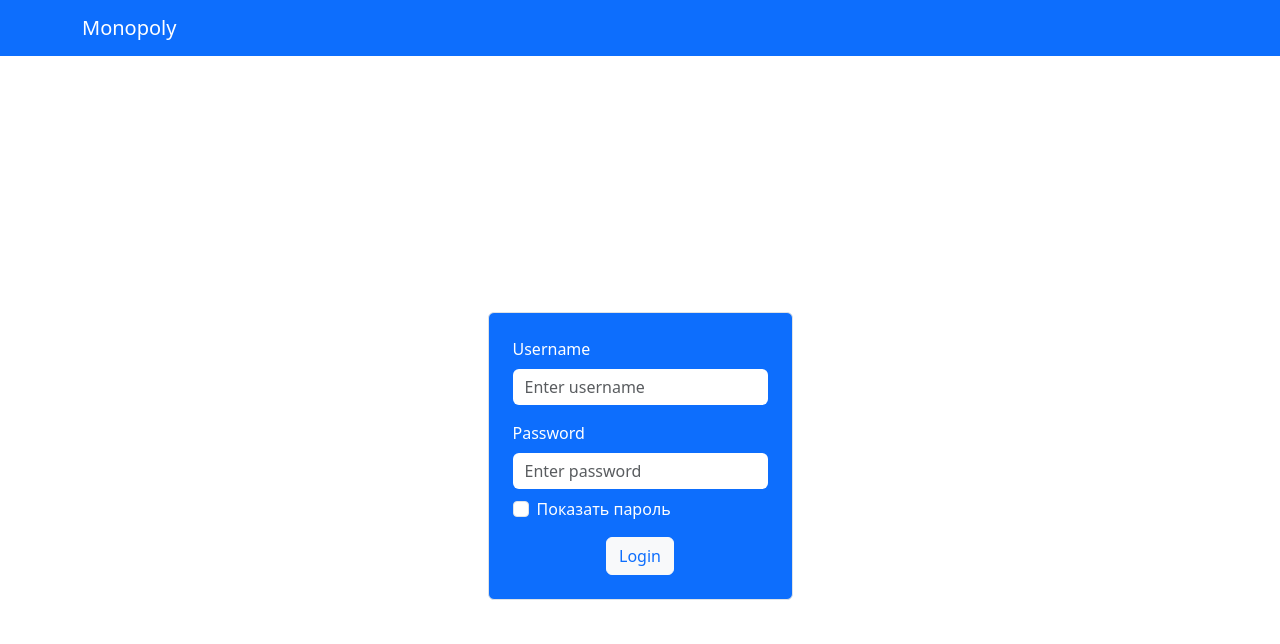
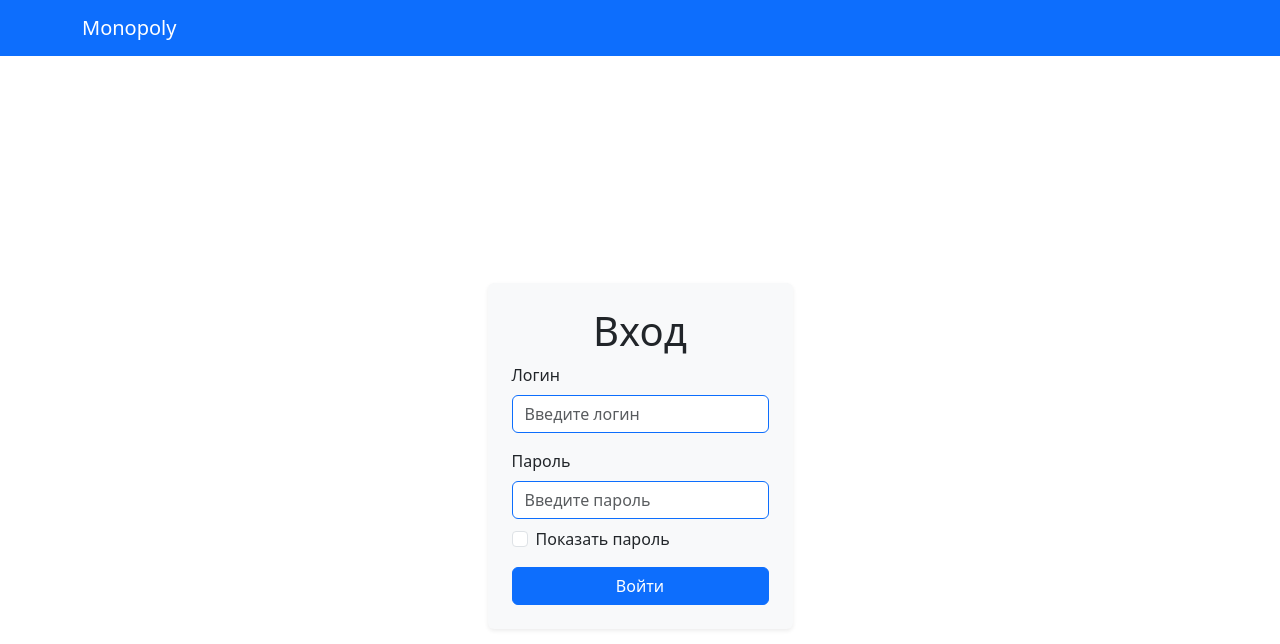
Before and after one commit to Monopoly-IU9/frontend, a React (Create React App) app: page /login in a window 1280 px wide. Shown: the top 644 px of the page. Built offline with nearby package versions, Linux system fonts and the light colour scheme; no server answers.

Commit message:
обновление дизайна форм авторизации

```diff
--- a/src/components/AuthForm.js
+++ b/src/components/AuthForm.js
@@ -18,16 +18,17 @@ function AuthForm({ fields, buttons, onSubmit }) {
 
     return (
         <form
-            className="p-4 border rounded bg-primary text-white"
+            className="p-4 bg-light rounded p-4 shadow-sm"
             onSubmit={(e) => e.preventDefault()}
         >
+            <h1 className="text-center">Вход</h1>
             {fields.map((field) => (
                 <div className="mb-3" key={field.name}>
                     <label className="form-label">{field.label}</label>
                     <input
                         type={field.type === 'password' ? (passwordVisible ? 'text' : 'password') : field.type || 'text'}
                         name={field.name}
-                        className="form-control border-0"
+                        className="form-control border-primary"
                         placeholder={field.placeholder}
                         required={field.required}
                         onChange={(e) => handleChange(e, field.name)}
@@ -50,7 +51,7 @@ function AuthForm({ fields, buttons, onSubmit }) {
             ))}
             <div className="d-flex gap-2 justify-content-center">
                 {buttons.map((button, index) => (
-                    <Button key={index} {...button} className="btn btn-light text-primary">
+                    <Button key={index} {...button} className="btn btn-primary w-100">
                         {button.label}
                     </Button>
                 ))}
--- a/src/pages/HomePage.js
+++ b/src/pages/HomePage.js
@@ -4,7 +4,7 @@ import { Container, Row, Col, Button, Card } from 'react-bootstrap';
 
 function HomePage() {
     return (
-        <div className="bg-light min-vh-100 d-flex align-items-center">
+        <div className="bg-light min-vh-100 d-flex mt-2">
             <Container className="text-center">
                 <h1 className="display-4 fw-bold mb-4 text-primary">Добро пожаловать в игру!</h1>
                 <p className="lead text-muted mb-5">
--- a/src/pages/LoginAdminPage.js
+++ b/src/pages/LoginAdminPage.js
@@ -26,12 +26,12 @@ function LoginAdminPage({ setIsAdminAuthenticated }) {
     };
 
     const fields = [
-        { name: 'username', label: 'Username', placeholder: 'Enter username', required: true },
-        { name: 'password', label: 'Password', type: 'password', placeholder: 'Enter password', required: true }
+        { name: 'username', label: 'Логин', placeholder: 'Введите логин', required: true },
+        { name: 'password', label: 'Пароль', type: 'password', placeholder: 'Введите пароль', required: true }
     ];
 
     const buttons = [
-        { type: 'submit', label: 'Login', onClick: handleLogin },
+        { type: 'submit', label: 'Войти', onClick: handleLogin },
     ];
 
     return (
--- a/src/pages/LoginHostPage.js
+++ b/src/pages/LoginHostPage.js
@@ -25,12 +25,12 @@ function LoginHostPage({ setIsHostAuthenticated }) {
     };
 
     const fields = [
-        { name: 'username', label: 'Username', placeholder: 'Enter username', required: true },
-        { name: 'password', label: 'Password', type: 'password', placeholder: 'Enter password', required: true }
+        { name: 'username', label: 'Логин', placeholder: 'Введите логин', required: true },
+        { name: 'password', label: 'Пароль', type: 'password', placeholder: 'Введите пароль', required: true }
     ];
 
     const buttons = [
-        { type: 'submit', label: 'Login', onClick: handleLogin },
+        { type: 'submit', label: 'Войти', onClick: handleLogin },
     ];
 
     return (
```
